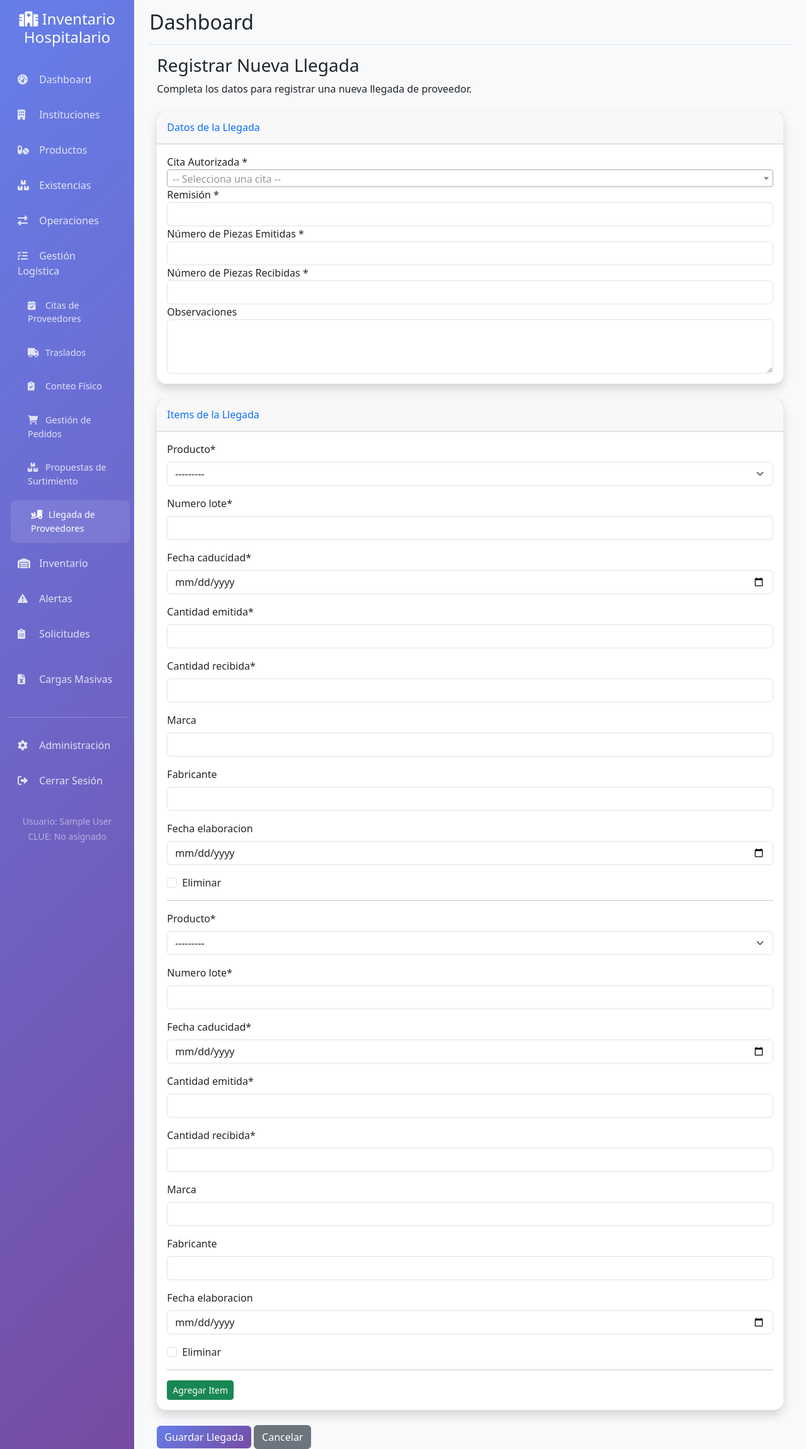
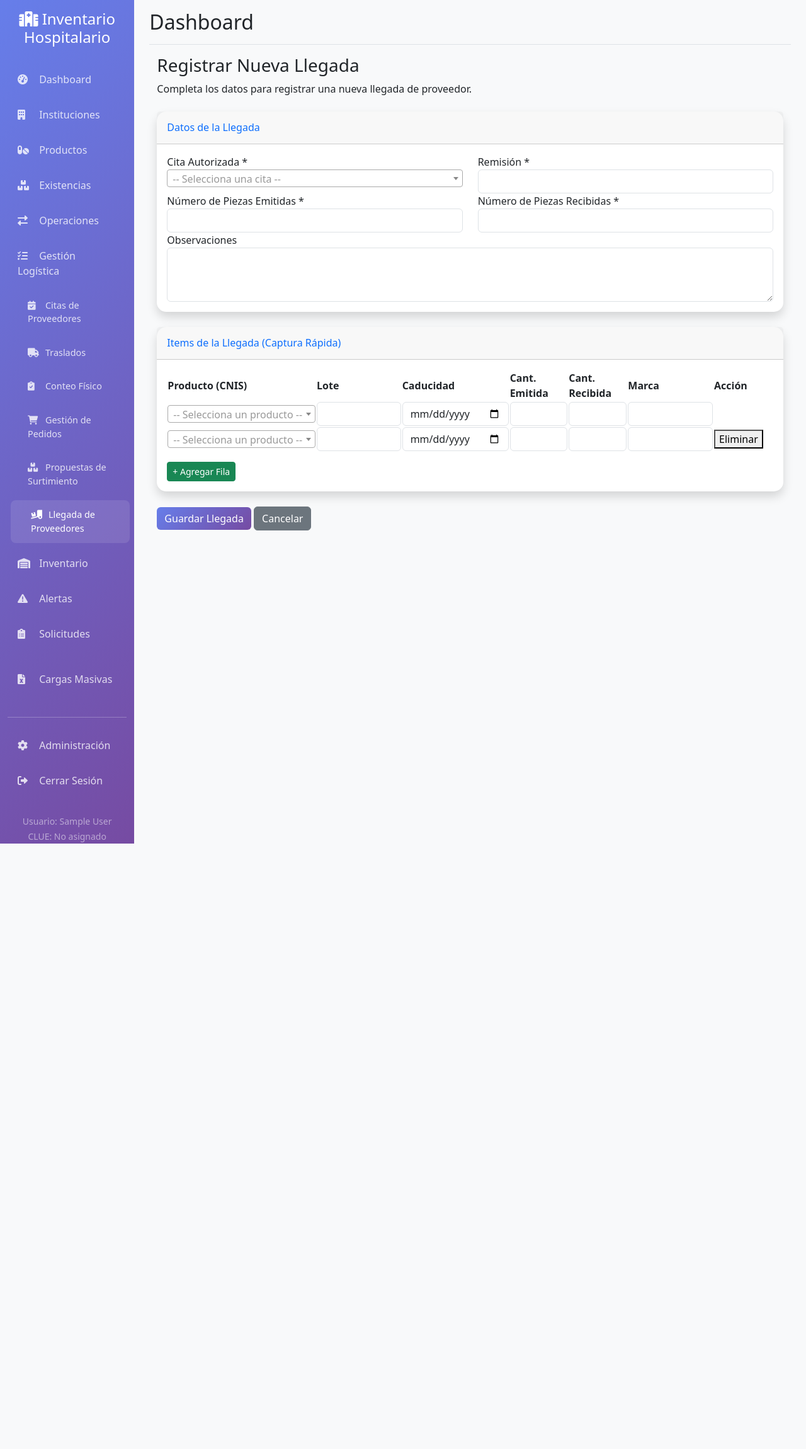
Before and after one commit to saea98/inventario_hospitalario, a Django app: page /logistica/llegadas/crear/ in a window 1280 px wide. Shown: the whole page at 63% size. After the commit the page ends 1339 px from the top, so only its background shows below. Run offline with Django 4.2, Linux system fonts and the light colour scheme; the visitor is signed in with stand-in values (Sample User, id 1); data that the repository does not hold is empty; parts of the project's set-up code (start-up, migrations or seed data) failed here and were passed over; some libraries are stand-ins or nearby versions.

Commit message:
Feat: Rediseñar interfaz de captura de items tipo Excel con Select2

```diff
--- a/inventario/llegada_urls.py
+++ b/inventario/llegada_urls.py
@@ -12,6 +12,7 @@ from .llegada_views import (
     SupervisionView,
     UbicacionView,
     SubirDocumentoView,
+    api_productos,
 )
 
 app_name = 'llegadas'
@@ -19,6 +20,7 @@ app_name = 'llegadas'
 urlpatterns = [
     path('', ListaLlegadasView.as_view(), name='lista_llegadas'),
     path('crear/', CrearLlegadaView.as_view(), name='crear_llegada'),
+    path('api/productos/', api_productos, name='api_productos'),
     path('<uuid:pk>/', DetalleLlegadaView.as_view(), name='detalle_llegada'),
     path('<uuid:pk>/calidad/', ControlCalidadView.as_view(), name='control_calidad'),
     path('<uuid:pk>/facturacion/', FacturacionView.as_view(), name='facturacion'),
--- a/inventario/llegada_views.py
+++ b/inventario/llegada_views.py
@@ -210,3 +210,17 @@ class SubirDocumentoView(LoginRequiredMixin, View):
             messages.error(request, "Error al subir el documento.")
 
         return redirect("inventario:detalle_llegada", pk=llegada.pk)
+
+
+# API para obtener productos en formato JSON
+from django.http import JsonResponse
+from django.views.decorators.http import require_GET
+
+@require_GET
+def api_productos(request):
+    """API que devuelve los productos disponibles en formato JSON"""
+    from django.apps import apps
+    Producto = apps.get_model('inventario', 'Producto')
+
+    productos = Producto.objects.all().values('id', 'descripcion', 'cns').order_by('descripcion')
+    return JsonResponse(list(productos), safe=False)
--- a/templates/inventario/llegadas/crear_llegada.html
+++ b/templates/inventario/llegadas/crear_llegada.html
@@ -3,6 +3,44 @@
 
 {% block extra_css %}
 <link href="https://cdnjs.cloudflare.com/ajax/libs/select2/4.1.0-rc.0/css/select2.min.css" rel="stylesheet" />
+<style>
+    .table-items {
+        width: 100%;
+        border-collapse: collapse;
+    }
+    .table-items th {
+        background-color: #f8f9fa;
+        border: 1px solid #dee2e6;
+        padding: 10px;
+        text-align: left;
+        font-weight: bold;
+    }
+    .table-items td {
+        border: 1px solid #dee2e6;
+        padding: 8px;
+    }
+    .table-items input,
+    .table-items select {
+        width: 100%;
+        padding: 5px;
+        border: 1px solid #ced4da;
+        border-radius: 4px;
+    }
+    .table-items .select2-container {
+        width: 100% !important;
+    }
+    .btn-remove-item {
+        background-color: #dc3545;
+        color: white;
+        border: none;
+        padding: 5px 10px;
+        cursor: pointer;
+        border-radius: 4px;
+    }
+    .btn-remove-item:hover {
+        background-color: #c82333;
+    }
+</style>
 {% endblock %}
 
 {% block content %}
@@ -10,40 +48,54 @@
     <h1 class="h3 mb-2 text-gray-800">Registrar Nueva Llegada</h1>
     <p class="mb-4">Completa los datos para registrar una nueva llegada de proveedor.</p>
 
-    <form method="post">
+    <form method="post" id="llegada-form">
         {% csrf_token %}
+
+        <!-- Datos principales -->
         <div class="card shadow mb-4">
             <div class="card-header py-3">
                 <h6 class="m-0 font-weight-bold text-primary">Datos de la Llegada</h6>
             </div>
             <div class="card-body">
+                <div class="row">
+                    <div class="col-md-6">
                         <div class="form-group">
                             <label for="id_cita">Cita Autorizada *</label>
                             {{ form.cita }}
                             {% if form.cita.errors %}
-                        <div class="alert alert-danger">{{ form.cita.errors }}</div>
+                                <div class="alert alert-danger mt-2">{{ form.cita.errors }}</div>
                             {% endif %}
                         </div>
+                    </div>
+                    <div class="col-md-6">
                         <div class="form-group">
                             <label for="id_remision">Remisión *</label>
                             {{ form.remision }}
                             {% if form.remision.errors %}
-                        <div class="alert alert-danger">{{ form.remision.errors }}</div>
+                                <div class="alert alert-danger mt-2">{{ form.remision.errors }}</div>
                             {% endif %}
                         </div>
+                    </div>
+                </div>
+                <div class="row">
+                    <div class="col-md-6">
                         <div class="form-group">
                             <label for="id_numero_piezas_emitidas">Número de Piezas Emitidas *</label>
                             {{ form.numero_piezas_emitidas }}
                             {% if form.numero_piezas_emitidas.errors %}
-                        <div class="alert alert-danger">{{ form.numero_piezas_emitidas.errors }}</div>
+                                <div class="alert alert-danger mt-2">{{ form.numero_piezas_emitidas.errors }}</div>
                             {% endif %}
                         </div>
+                    </div>
+                    <div class="col-md-6">
                         <div class="form-group">
                             <label for="id_numero_piezas_recibidas">Número de Piezas Recibidas *</label>
                             {{ form.numero_piezas_recibidas }}
                             {% if form.numero_piezas_recibidas.errors %}
-                        <div class="alert alert-danger">{{ form.numero_piezas_recibidas.errors }}</div>
+                                <div class="alert alert-danger mt-2">{{ form.numero_piezas_recibidas.errors }}</div>
                             {% endif %}
+                        </div>
+                    </div>
                 </div>
                 <div class="form-group">
                     <label for="id_observaciones_recepcion">Observaciones</label>
@@ -52,26 +104,62 @@
             </div>
         </div>
 
+        <!-- Items en formato tabla (tipo Excel) -->
         <div class="card shadow mb-4">
             <div class="card-header py-3">
-                <h6 class="m-0 font-weight-bold text-primary">Items de la Llegada</h6>
+                <h6 class="m-0 font-weight-bold text-primary">Items de la Llegada (Captura Rápida)</h6>
             </div>
             <div class="card-body">
                 {{ formset.management_form }}
-                <div id="item-formset">
+
+                <div class="table-responsive">
+                    <table class="table-items">
+                        <thead>
+                            <tr>
+                                <th style="width: 20%;">Producto (CNIS)</th>
+                                <th style="width: 15%;">Lote</th>
+                                <th style="width: 12%;">Caducidad</th>
+                                <th style="width: 10%;">Cant. Emitida</th>
+                                <th style="width: 10%;">Cant. Recibida</th>
+                                <th style="width: 15%;">Marca</th>
+                                <th style="width: 10%;">Acción</th>
+                            </tr>
+                        </thead>
+                        <tbody id="items-tbody">
                             {% for form in formset %}
-                        <div class="item-form">
-                            {{ form|crispy }}
-                            <hr>
+                                <tr class="item-row" data-form-index="{{ forloop.counter0 }}">
+                                    <td>{{ form.producto }}</td>
+                                    <td>{{ form.numero_lote }}</td>
+                                    <td>{{ form.fecha_caducidad }}</td>
+                                    <td>{{ form.cantidad_emitida }}</td>
+                                    <td>{{ form.cantidad_recibida }}</td>
+                                    <td>{{ form.marca }}</td>
+                                    <td>
+                                        {% if not forloop.first %}
+                                            <button type="button" class="btn-remove-item" onclick="removeRow(this)">Eliminar</button>
+                                        {% endif %}
+                                    </td>
+                                </tr>
+                                {% if form.non_field_errors %}
+                                    <tr>
+                                        <td colspan="7" class="alert alert-danger">
+                                            {{ form.non_field_errors }}
+                                        </td>
+                                    </tr>
+                                {% endif %}
+                            {% endfor %}
+                        </tbody>
+                    </table>
                 </div>
-                    {% endfor %}
-                </div>
-                <button type="button" id="add-item-form" class="btn btn-success btn-sm">Agregar Item</button>
+
+                <button type="button" id="add-item-btn" class="btn btn-success btn-sm mt-3">+ Agregar Fila</button>
             </div>
         </div>
 
+        <div class="form-group">
             <button type="submit" class="btn btn-primary">Guardar Llegada</button>
             <a href="{% url 'logistica:llegadas:lista_llegadas' %}" class="btn btn-secondary">Cancelar</a>
+        </div>
     </form>
 </div>
 
@@ -85,27 +173,77 @@ $(document).ready(function() {
         width: '100%'
     });
 
-    // Funcion para agregar un nuevo formulario de item
-    $('#add-item-form').click(function() {
-        var form_idx = $('#id_items-TOTAL_FORMS').val();
-        $('#item-formset').append($('#empty-form').html().replace(/__prefix__/g, form_idx));
-        $('#id_items-TOTAL_FORMS').val(parseInt(form_idx) + 1);
-        // Reinicializar Select2 para los nuevos campos
-        $('.select2-single').select2({
-            dropdownParent: $('body'),
-            width: '100%'
+    // Inicializar Select2 para todos los campos de producto
+    initializeProductSelect2();
+
+    // Agregar nueva fila
+    $('#add-item-btn').click(function(e) {
+        e.preventDefault();
+        addItemRow();
     });
 });
 
-    // Template para el formulario vacio
-    var empty_form_template = `
-        <div class="item-form">
-            {{ formset.empty_form|crispy }}
-            <hr>
-        </div>
-    `;
-    $('body').append('<div id="empty-form" style="display: none;">' + empty_form_template + '</div>');
+function initializeProductSelect2() {
+    $('select[id$="-producto"]').each(function() {
+        if (!$(this).hasClass('select2-hidden-accessible')) {
+            $(this).select2({
+                dropdownParent: $('body'),
+                width: '100%',
+                placeholder: 'Selecciona un producto...'
             });
+        }
+    });
+}
+
+function addItemRow() {
+    var formCount = $('#id_items-TOTAL_FORMS').val();
+    var newFormIndex = parseInt(formCount);
+
+    // Crear nueva fila
+    var newRow = $('<tr class="item-row" data-form-index="' + newFormIndex + '">' +
+        '<td><select id="id_items-' + newFormIndex + '-producto" name="items-' + newFormIndex + '-producto" class="form-control"></select></td>' +
+        '<td><input type="text" id="id_items-' + newFormIndex + '-numero_lote" name="items-' + newFormIndex + '-numero_lote" class="form-control"></td>' +
+        '<td><input type="date" id="id_items-' + newFormIndex + '-fecha_caducidad" name="items-' + newFormIndex + '-fecha_caducidad" class="form-control"></td>' +
+        '<td><input type="number" id="id_items-' + newFormIndex + '-cantidad_emitida" name="items-' + newFormIndex + '-cantidad_emitida" class="form-control"></td>' +
+        '<td><input type="number" id="id_items-' + newFormIndex + '-cantidad_recibida" name="items-' + newFormIndex + '-cantidad_recibida" class="form-control"></td>' +
+        '<td><input type="text" id="id_items-' + newFormIndex + '-marca" name="items-' + newFormIndex + '-marca" class="form-control"></td>' +
+        '<td><button type="button" class="btn-remove-item" onclick="removeRow(this)">Eliminar</button></td>' +
+        '</tr>');
+
+    $('#items-tbody').append(newRow);
+
+    // Actualizar el contador de formularios
+    $('#id_items-TOTAL_FORMS').val(newFormIndex + 1);
+
+    // Inicializar Select2 para el nuevo campo
+    var newSelect = newRow.find('select[id$="-producto"]');
+    newSelect.select2({
+        dropdownParent: $('body'),
+        width: '100%',
+        placeholder: 'Selecciona un producto...'
+    });
+
+    // Cargar opciones de productos
+    $.ajax({
+        url: '/api/productos/',
+        type: 'GET',
+        success: function(data) {
+            $.each(data, function(index, producto) {
+                newSelect.append('<option value="' + producto.id + '">' + producto.descripcion + '</option>');
+            });
+        }
+    });
+}
+
+function removeRow(btn) {
+    $(btn).closest('tr').remove();
+    updateFormCount();
+}
+
+function updateFormCount() {
+    var count = $('#items-tbody tr').length;
+    $('#id_items-TOTAL_FORMS').val(count);
+}
 </script>
 {% endblock %}
 {% endblock %}
```
Lines whose indentation alone changed are shown as unchanged.
